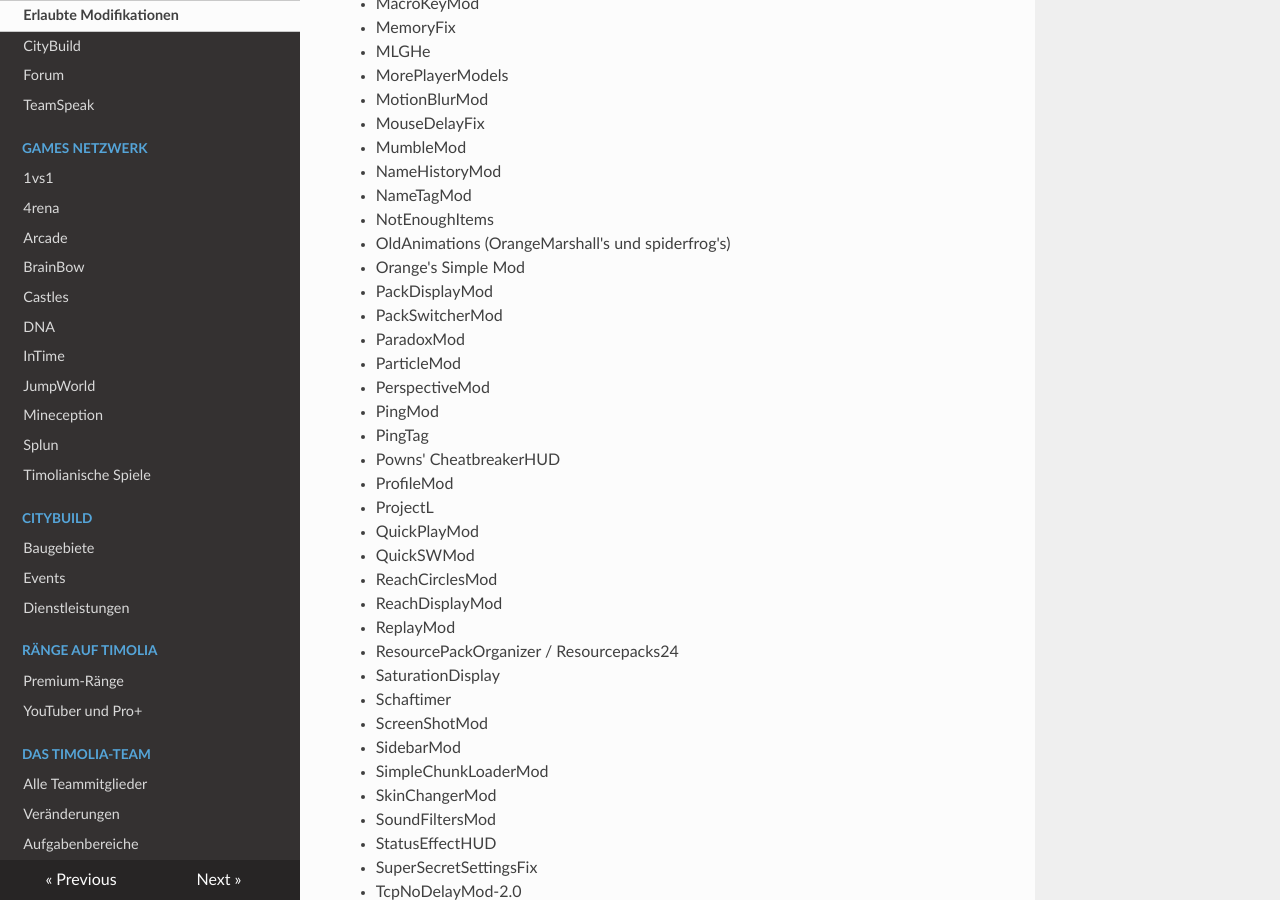
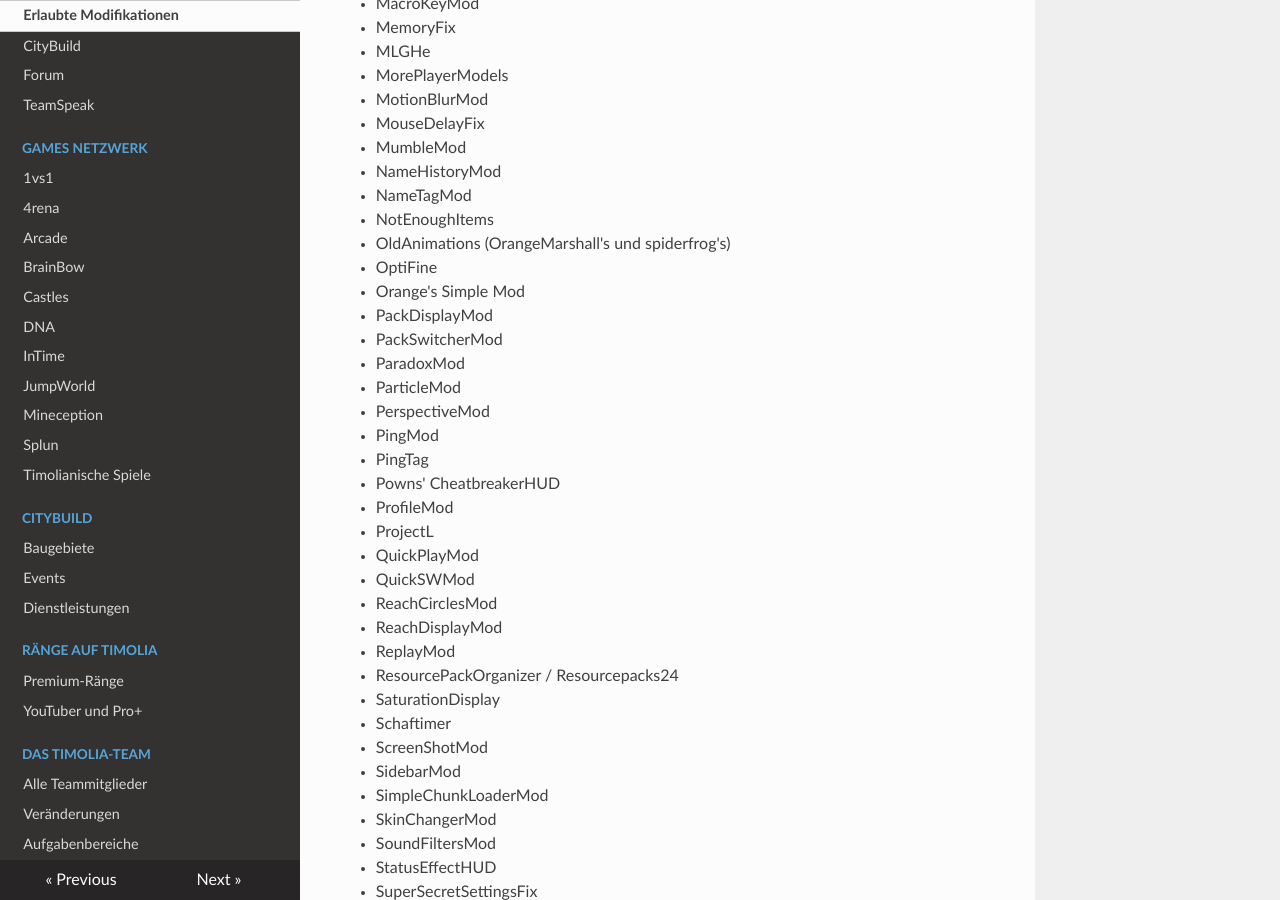
Before and after one commit to TimoliaDE/HowTo, an MkDocs documentation site: the page built from docs/rules/approvedmods.md, in a window 1280 px wide and 900 px high, scrolled down 1427 px. Built offline with MkDocs 1.6.1, drawn with Linux system fonts in a browser that asks for light colours; nearby versions of some CDN libraries; old or Windows-style settings are respelled for this version of MkDocs.

Commit message:
added OptiFine to approvedmods.md

```diff
--- a/docs/rules/approvedmods.md
+++ b/docs/rules/approvedmods.md
@@ -62,6 +62,7 @@ Suche am besten mit der Suchfunktion deines Browsers (<b>Strg+F</b>) auf dieser
 - NameTagMod
 - NotEnoughItems
 - OldAnimations (OrangeMarshall's und spiderfrog's)
+- OptiFine
 - Orange's Simple Mod
 - PackDisplayMod
 - PackSwitcherMod
```
